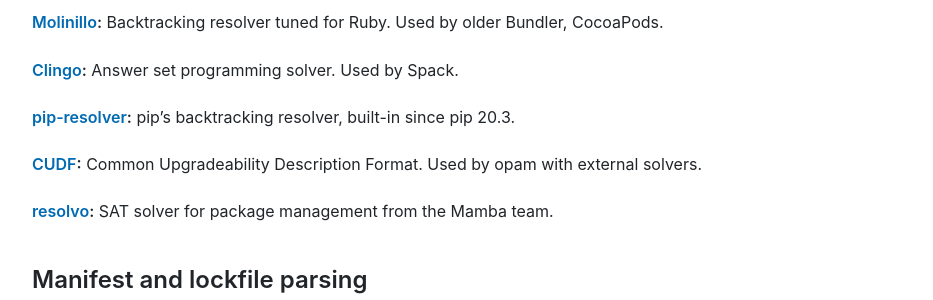
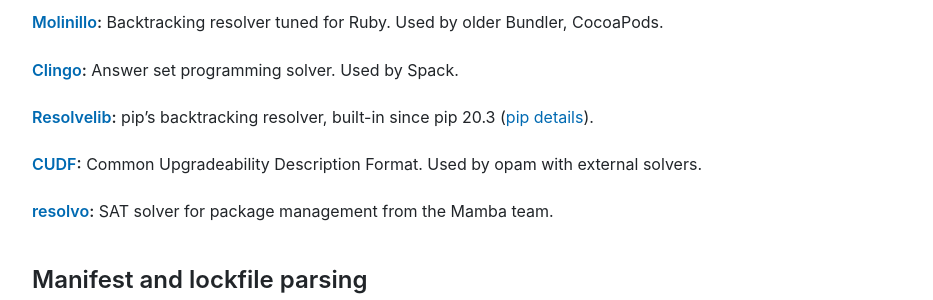
Before and after one commit to andrew/nesbitt.io, a Jekyll site: the page built from _posts/2026-01-03-the-package-management-landscape.md, in a window 1280 px wide and 900 px high, scrolled down 4598 px. Shown: the part 153-453 px from the top of the window, without its empty margins (173-1106 px from the left). Built offline with Jekyll 4.4.1, drawn with Linux system fonts in a browser that asks for light colours.

Commit message:
Update pip-resolver to Resolvelib in documentation

```diff
--- a/_posts/2026-01-03-the-package-management-landscape.md
+++ b/_posts/2026-01-03-the-package-management-landscape.md
@@ -191,7 +191,7 @@
 
 **[Clingo](https://potassco.org/clingo/):** Answer set programming solver. Used by Spack.
 
-**[pip-resolver](https://pip.pypa.io/en/stable/topics/dependency-resolution/):** pip's backtracking resolver, built-in since pip 20.3.
+**[Resolvelib](https://pypi.org/project/resolvelib/):** pip's backtracking resolver, built-in since pip 20.3 ([pip details](https://pip.pypa.io/en/stable/topics/dependency-resolution/)).
 
 **[CUDF](https://www.mancoosi.org/cudf/):** Common Upgradeability Description Format. Used by opam with external solvers.
 
```
